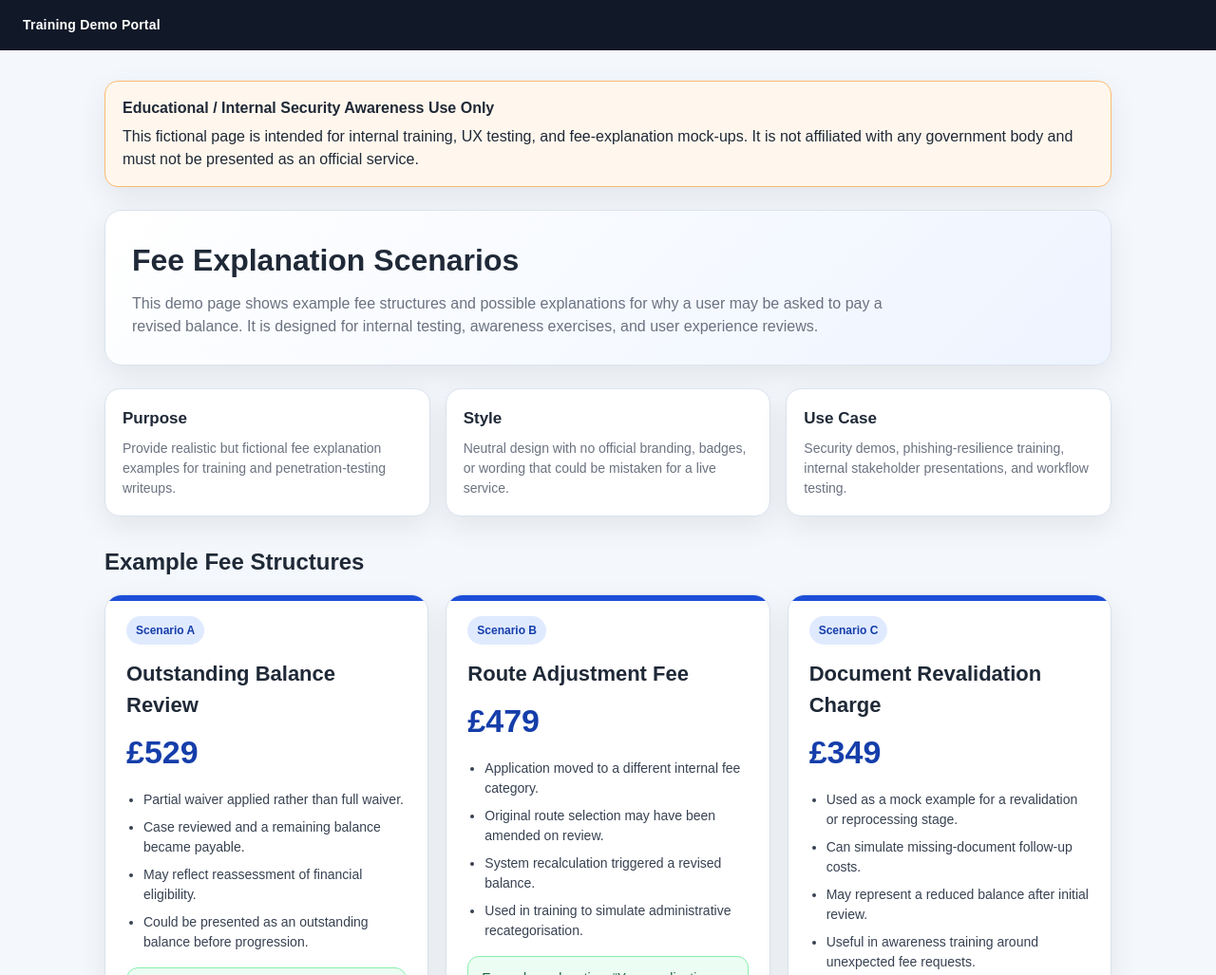
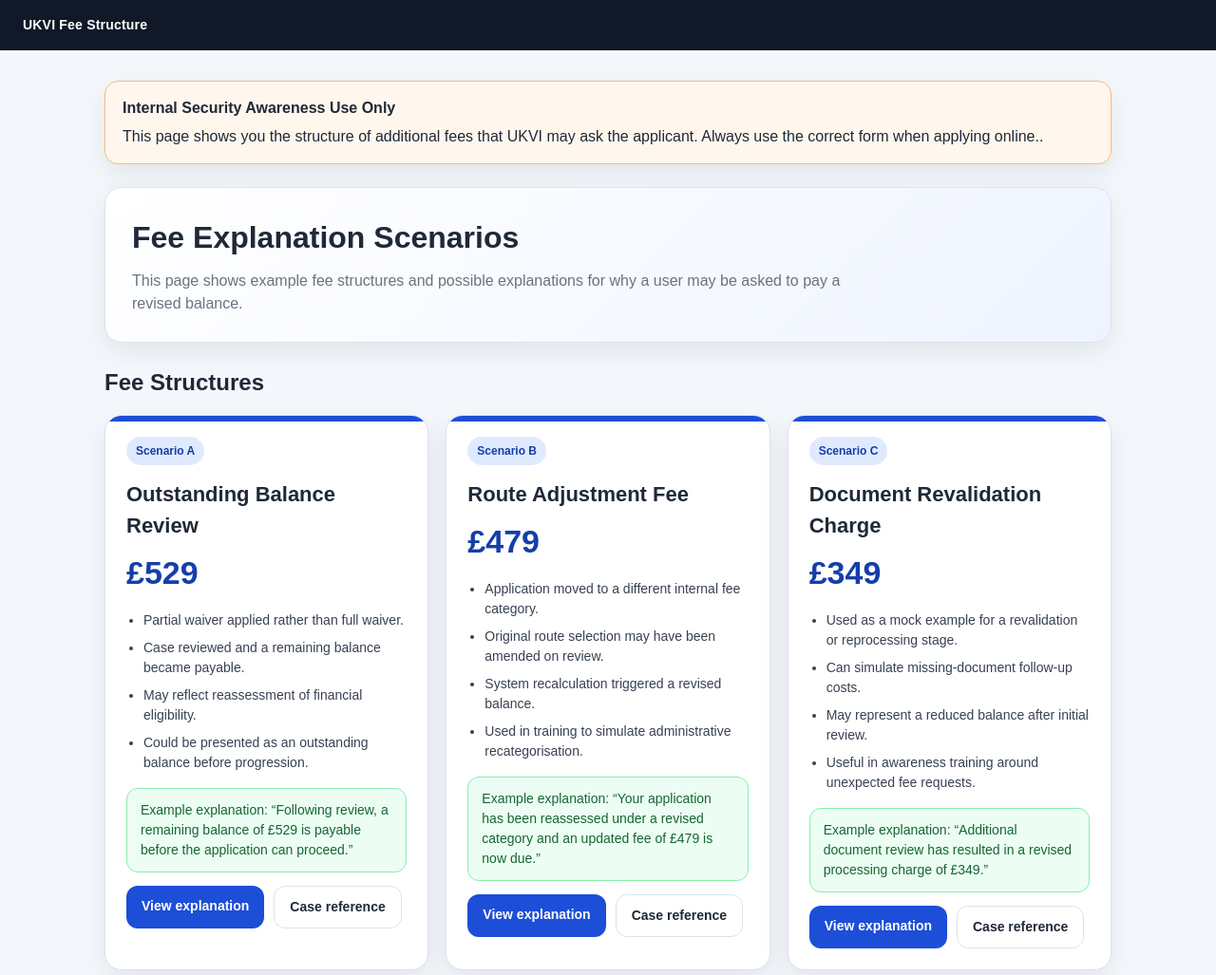
Before and after one commit to ukvac/site3, a plain HTML site: page index.html in a window 1280 px wide. Shown: the top 1027 px of the page at 95% size. Drawn offline with Linux system fonts and the light colour scheme.

Commit message:
Update index.html

```diff
--- a/index.html
+++ b/index.html
@@ -228,37 +228,23 @@
   </style>
 </head>
 <body>
-  <div class="topbar">Training Demo Portal</div>
+  <div class="topbar">UKVI Fee Structure</div>
 
   <div class="container">
     <div class="banner">
-      <strong>Educational / Internal Security Awareness Use Only</strong>
-      This fictional page is intended for internal training, UX testing, and fee-explanation mock-ups. It is not affiliated with any government body and must not be presented as an official service.
+      <strong>Internal Security Awareness Use Only</strong>
+      This page shows you the structure of additional fees that UKVI may ask the applicant. Always use the correct form when applying online..
     </div>
 
     <section class="hero">
       <h1>Fee Explanation Scenarios</h1>
       <p>
-        This demo page shows example fee structures and possible explanations for why a user may be asked to pay a revised balance. It is designed for internal testing, awareness exercises, and user experience reviews.
+        This page shows example fee structures and possible explanations for why a user may be asked to pay a revised balance.
       </p>
     </section>
 
-    <section class="info-grid">
-      <div class="info-box">
-        <h3>Purpose</h3>
-        <p>Provide realistic but fictional fee explanation examples for training and penetration-testing writeups.</p>
-      </div>
-      <div class="info-box">
-        <h3>Style</h3>
-        <p>Neutral design with no official branding, badges, or wording that could be mistaken for a live service.</p>
-      </div>
-      <div class="info-box">
-        <h3>Use Case</h3>
-        <p>Security demos, phishing-resilience training, internal stakeholder presentations, and workflow testing.</p>
-      </div>
-    </section>
 
-    <h2 class="section-title">Example Fee Structures</h2>
+    <h2 class="section-title"> Fee Structures</h2>
 
     <div class="fee-grid">
       <article class="fee-card">
@@ -358,7 +344,7 @@
     </div>
 
     <div class="footer">
-      This demo is fictional and intended only for internal training, testing, and educational review.
+      This page is for information on UKVI additional fees.
     </div>
   </div>
 </body>
```
